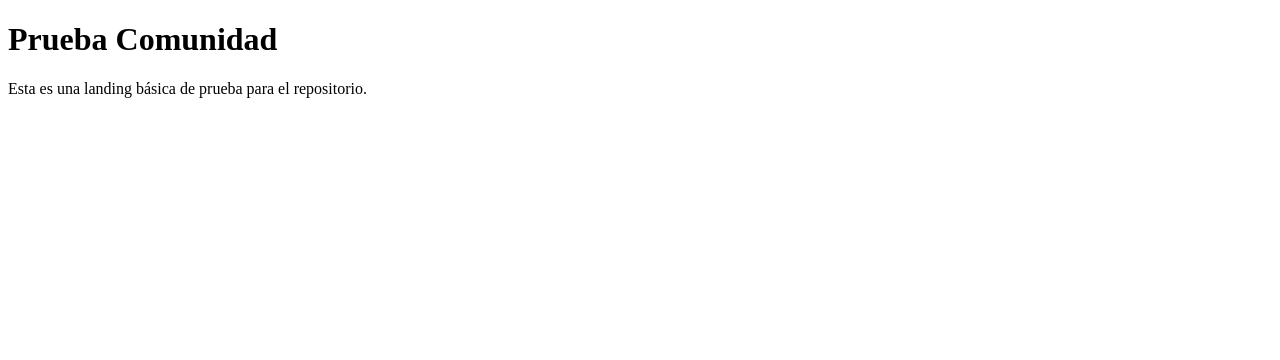
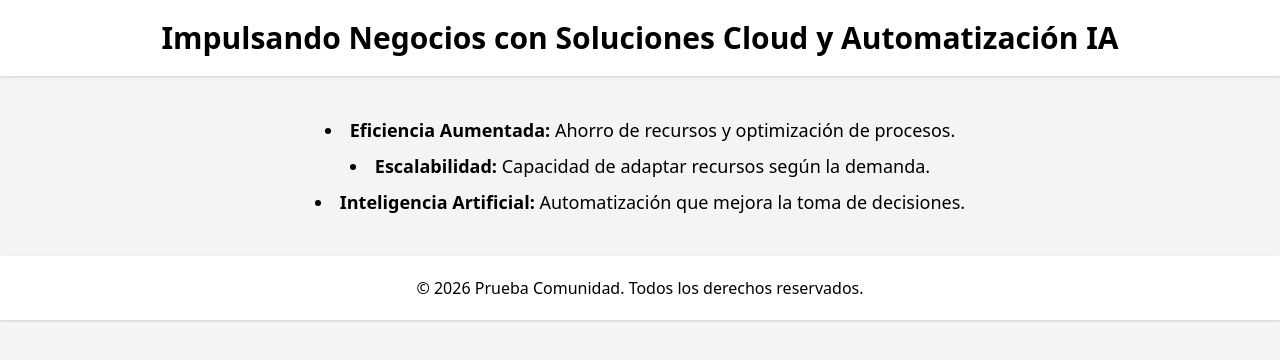
Before and after one commit to macdevbot-coder/prueba-3, a plain HTML site: page test-comunidad/index.html in a window 1280 px wide. Drawn offline with nearby package versions, Linux system fonts and the light colour scheme.

Commit message:
Agregar landing con soluciones Cloud y Automatización IA

```diff
--- a/test-comunidad/index.html
+++ b/test-comunidad/index.html
@@ -3,10 +3,32 @@
 <head>
     <meta charset="UTF-8">
     <meta name="viewport" content="width=device-width, initial-scale=1.0">
-    <title>Prueba Comunidad</title>
+    <link href="https://cdn.jsdelivr.net/npm/tailwindcss@2.2.19/dist/tailwind.min.css" rel="stylesheet">
+    <title>Impulsando Negocios con Soluciones Cloud y Automatización IA</title>
 </head>
-<body>
-    <h1>Prueba Comunidad</h1>
-    <p>Esta es una landing básica de prueba para el repositorio.</p>
+<body class="bg-gray-100">
+
+    <header class="bg-white shadow">
+        <div class="container mx-auto p-5">
+            <h1 class="text-3xl font-bold text-center">Impulsando Negocios con Soluciones Cloud y Automatización IA</h1>
+        </div>
+    </header>
+
+    <main class="container mx-auto my-10">
+        <section class="text-center">
+            <ul class="list-disc list-inside">
+                <li class="text-lg mb-2"><strong>Eficiencia Aumentada:</strong> Ahorro de recursos y optimización de procesos.</li>
+                <li class="text-lg mb-2"><strong>Escalabilidad:</strong> Capacidad de adaptar recursos según la demanda.</li>
+                <li class="text-lg mb-2"><strong>Inteligencia Artificial:</strong> Automatización que mejora la toma de decisiones.</li>
+            </ul>
+        </section>
+    </main>
+
+    <footer class="bg-white shadow mt-10">
+        <div class="container mx-auto p-5 text-center">
+            <p>&copy; 2026 Prueba Comunidad. Todos los derechos reservados.</p>
+        </div>
+    </footer>
+
 </body>
 </html>
```
